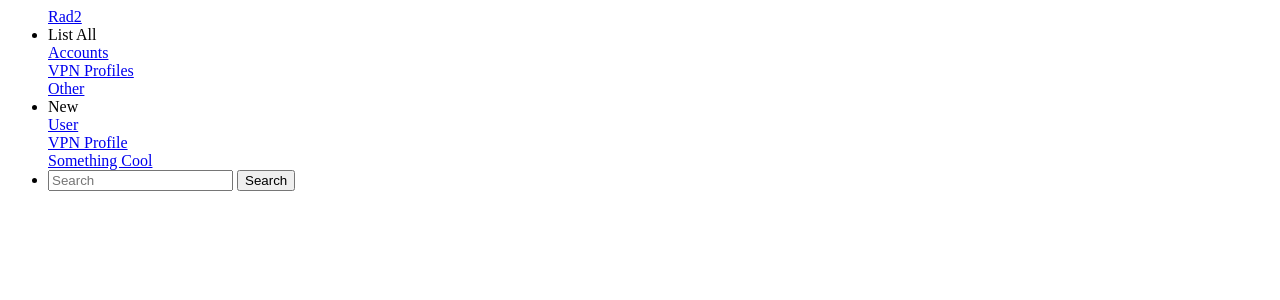
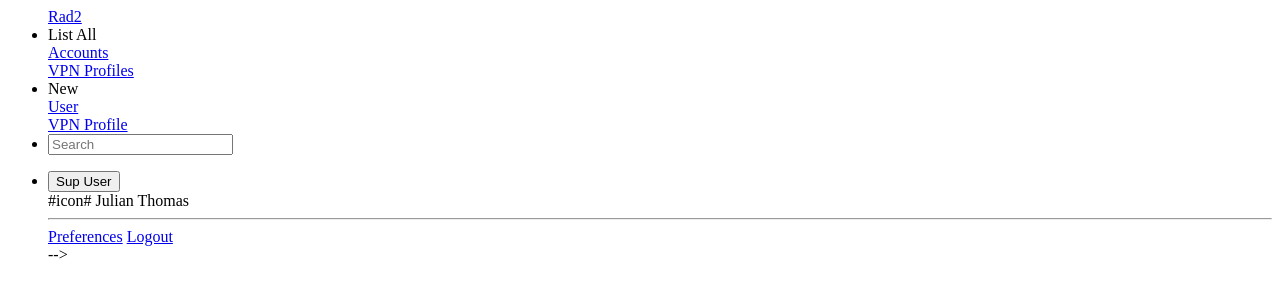
Before and after one commit to thefaultinourcode/rad2, a PHP site: page /searchbar.php in a window 1280 px wide. Shown: the top 300 px of the page. Run offline with PHP 8.4, Linux system fonts and the light colour scheme.

Commit message:
working on it

```diff
--- a/searchbar.php
+++ b/searchbar.php
@@ -1,6 +1,6 @@
  <body>
        <div class="mainContainer">  <!-- made this class so that the navbar doesn't go all the way across the page -->
-      <div class="navbar navbar-inverse">
+      <div class="navbar navbar-default">
 
          <ul class="nav navbar-nav"> <!-- All items after the "Rad2" title are formatted in an unordered list -->
             <a class="navbar-brand" href="index.php">Rad2</a>
@@ -11,8 +11,6 @@
                 <a class="dropdown-item" href="#">Accounts</a>
                 <div class="dropdown-divider"></div>
                 <a class="dropdown-item" href="#">VPN Profiles</a>
-                <div class="dropdown-divider"></div>
-                <a class="dropdown-item" href="#">Other</a>
               </div>
             </li>
           <!-- Moved new button-->
@@ -26,22 +24,19 @@
                      <a class="dropdown-item" href="#">User</a>
                      <div class="dropdown-divider"></div>
                      <a class="dropdown-item" href="#">VPN Profile</a>
-                     <div class="dropdown-divider"></div>
-                     <a class="dropdown-item" href="#">Something Cool</a>
                   <!--</div>-->
           </li>
 
           <li class="nav-item">
-                <form class="form-inline" action="results.php"> <!-- Beginning of the search box -->
+                <form class="navbar-form" action="results.php"> <!-- Beginning of the search box -->
                   <input name="query" class="form-control" type="text" placeholder="Search">
-                  <button type="submit" class="btn btn-success"> Search </button>
                </form>
           </li>
 
 
-<!--          <li class="nav-item"> <!-- beginning of User Profile dropdown content -->
+          <li class="nav-item"> <!-- beginning of User Profile dropdown content -->
 
-<!--               <div class="dropdown">
+               <div class="dropdown">
                   <button class="dropbtn">Sup User</button>
                   <div class="dropdown-content">
                      <div>
```
Also changed, not shown: css/custom2.css (+6 -2 lines), 2 other files.
